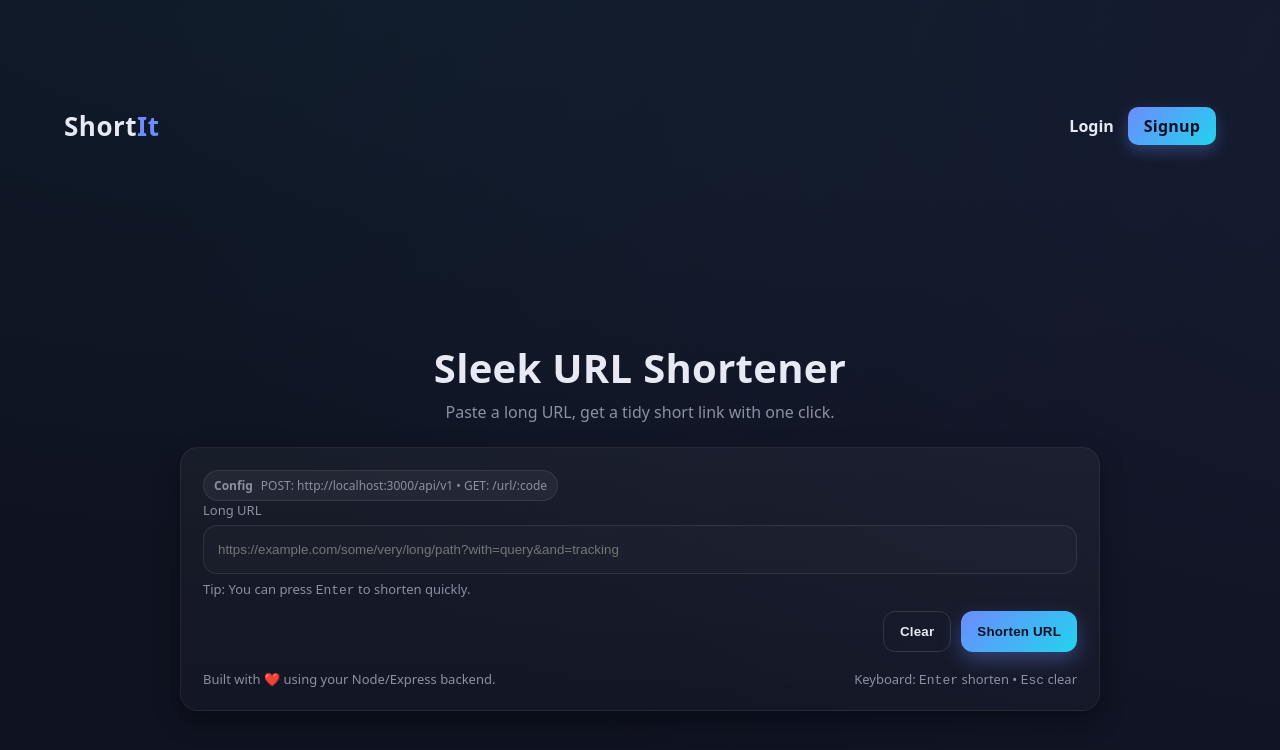
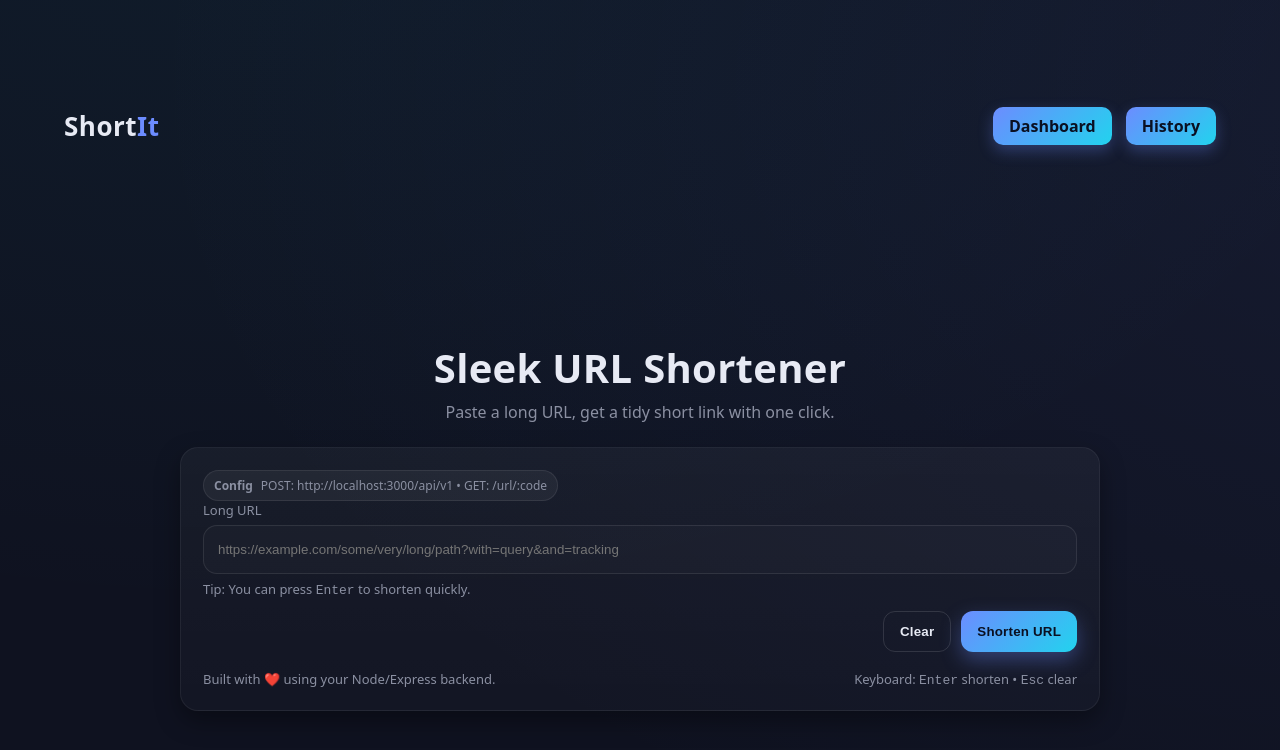
Before and after one commit to rahulholkar16/Url-Shorter, a website: page client/DashboardPage/dashboard.html in a window 1280 px wide. Drawn offline with Linux system fonts and the light colour scheme.

Commit message:
fix navbar bug

```diff
--- a/client/DashboardPage/dashboard.css
+++ b/client/DashboardPage/dashboard.css
@@ -75,7 +75,7 @@ body {
   color: var(--acc);
 }
 
-.navbar .btn {
+.navbar a {
   padding: 8px 16px;
   border-radius: 10px;
   background: linear-gradient(135deg, var(--acc), var(--acc-2));
--- a/client/DashboardPage/dashboard.html
+++ b/client/DashboardPage/dashboard.html
@@ -11,9 +11,10 @@
   <!-- Navbar -->
   <header class="navbar">
     <div class="logo">Short<span>It</span></div>
+
     <nav>
-      <a class="NavLogin">Login</a>
-      <a class="btn NavSignUp">Signup</a>
+      <a class="dashboardnav">Dashboard</a>
+      <a class="navHistory">History</a>
     </nav>
   </header>
 
```
